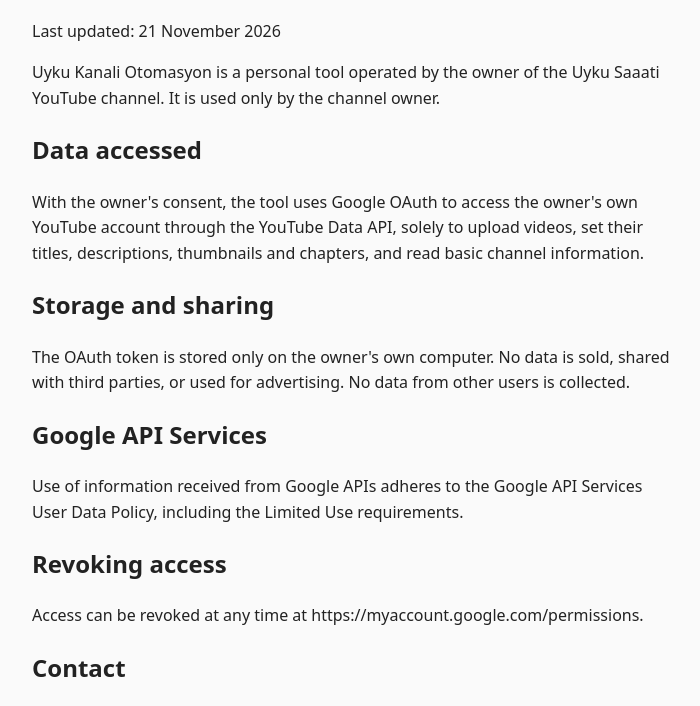
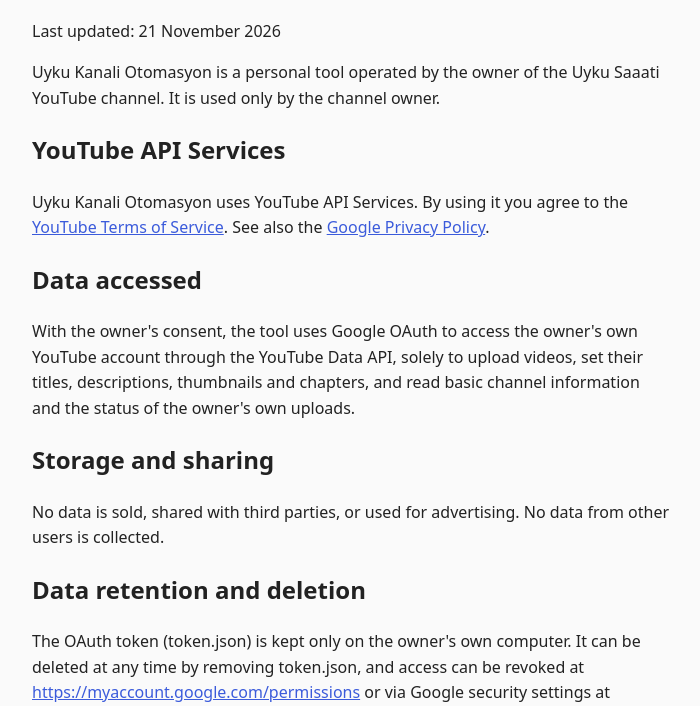
Before and after one commit to trkndnz06-afk/uyku-saaati, a plain HTML site: page privacy.html in a window 1280 px wide. Shown: the part 94-800 px from the top of the page, without its empty margins (288-988 px from the left). Drawn offline with Linux system fonts and the light colour scheme.

Commit message:
Update privacy.html

```diff
--- a/privacy.html
+++ b/privacy.html
@@ -1 +1,8 @@
-<!doctype html><html lang="en"><head><meta charset="utf-8"><meta name="viewport" content="width=device-width,initial-scale=1"> <title>Privacy Policy</title><style>body{font-family:system-ui,sans-serif;max-width:640px;margin:40px auto;padding:0 16px;line-height:1.6;color:#222;background:#fafafa}</style></head> <body><h1>Privacy Policy – Uyku Kanali Otomasyon</h1><p>Last updated: 21 November 2026</p> <p>Uyku Kanali Otomasyon is a personal tool operated by the owner of the Uyku Saaati YouTube channel. It is used only by the channel owner.</p> <h2>Data accessed</h2><p>With the owner's consent, the tool uses Google OAuth to access the owner's own YouTube account through the YouTube Data API, solely to upload videos, set their titles, descriptions, thumbnails and chapters, and read basic channel information.</p> <h2>Storage and sharing</h2><p>The OAuth token is stored only on the owner's own computer. No data is sold, shared with third parties, or used for advertising. No data from other users is collected.</p> <h2>Google API Services</h2><p>Use of information received from Google APIs adheres to the Google API Services User Data Policy, including the Limited Use requirements.</p> <h2>Revoking access</h2><p>Access can be revoked at any time at https://myaccount.google.com/permissions.</p> <h2>Contact</h2><p>trkndnz06@gmail.com</p></body></html>
+<!doctype html><html lang="en"><head><meta charset="utf-8"><meta name="viewport" content="width=device-width,initial-scale=1"><title>Privacy Policy</title><style>body{font-family:system-ui,sans-serif;max-width:640px;margin:40px auto;padding:0 16px;line-height:1.6;color:#222;background:#fafafa}a{color:#3b5bdb}</style></head><body><h1>Privacy Policy – Uyku Kanali Otomasyon</h1><p>Last updated: 21 November 2026</p>
+<p>Uyku Kanali Otomasyon is a personal tool operated by the owner of the Uyku Saaati YouTube channel. It is used only by the channel owner.</p>
+<h2>YouTube API Services</h2><p>Uyku Kanali Otomasyon uses YouTube API Services. By using it you agree to the <a href="https://www.youtube.com/t/terms">YouTube Terms of Service</a>. See also the <a href="http://www.google.com/policies/privacy">Google Privacy Policy</a>.</p>
+<h2>Data accessed</h2><p>With the owner's consent, the tool uses Google OAuth to access the owner's own YouTube account through the YouTube Data API, solely to upload videos, set their titles, descriptions, thumbnails and chapters, and read basic channel information and the status of the owner's own uploads.</p>
+<h2>Storage and sharing</h2><p>No data is sold, shared with third parties, or used for advertising. No data from other users is collected.</p>
+<h2>Data retention and deletion</h2><p>The OAuth token (token.json) is kept only on the owner's own computer. It can be deleted at any time by removing token.json, and access can be revoked at <a href="https://myaccount.google.com/permissions">https://myaccount.google.com/permissions</a> or via Google security settings at <a href="https://security.google.com/settings/security/permissions">https://security.google.com/settings/security/permissions</a>. No YouTube data is stored beyond the video IDs of the owner's own uploads.</p>
+<h2>Google API Services</h2><p>Use of information received from Google APIs adheres to the Google API Services User Data Policy, including the Limited Use requirements.</p>
+<h2>Contact</h2><p>trkndnz06@gmail.com</p></body></html>
```
